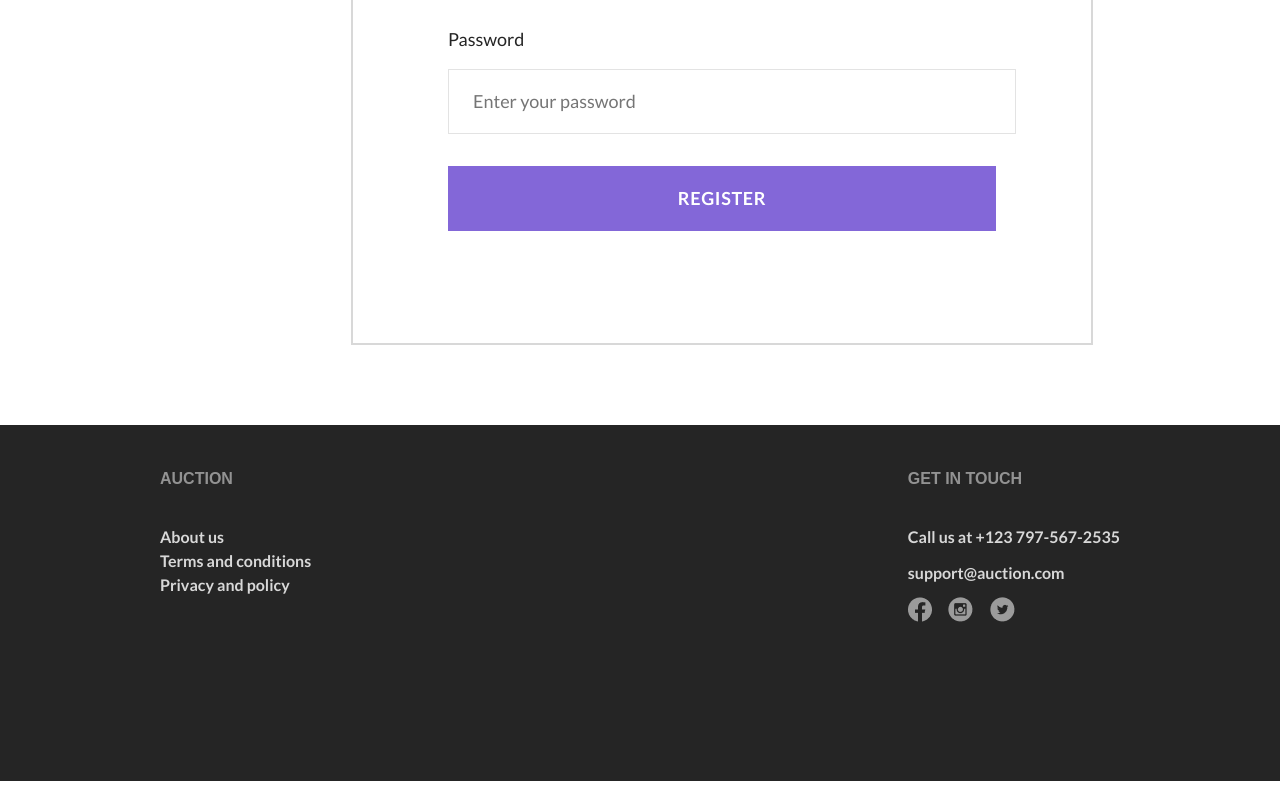
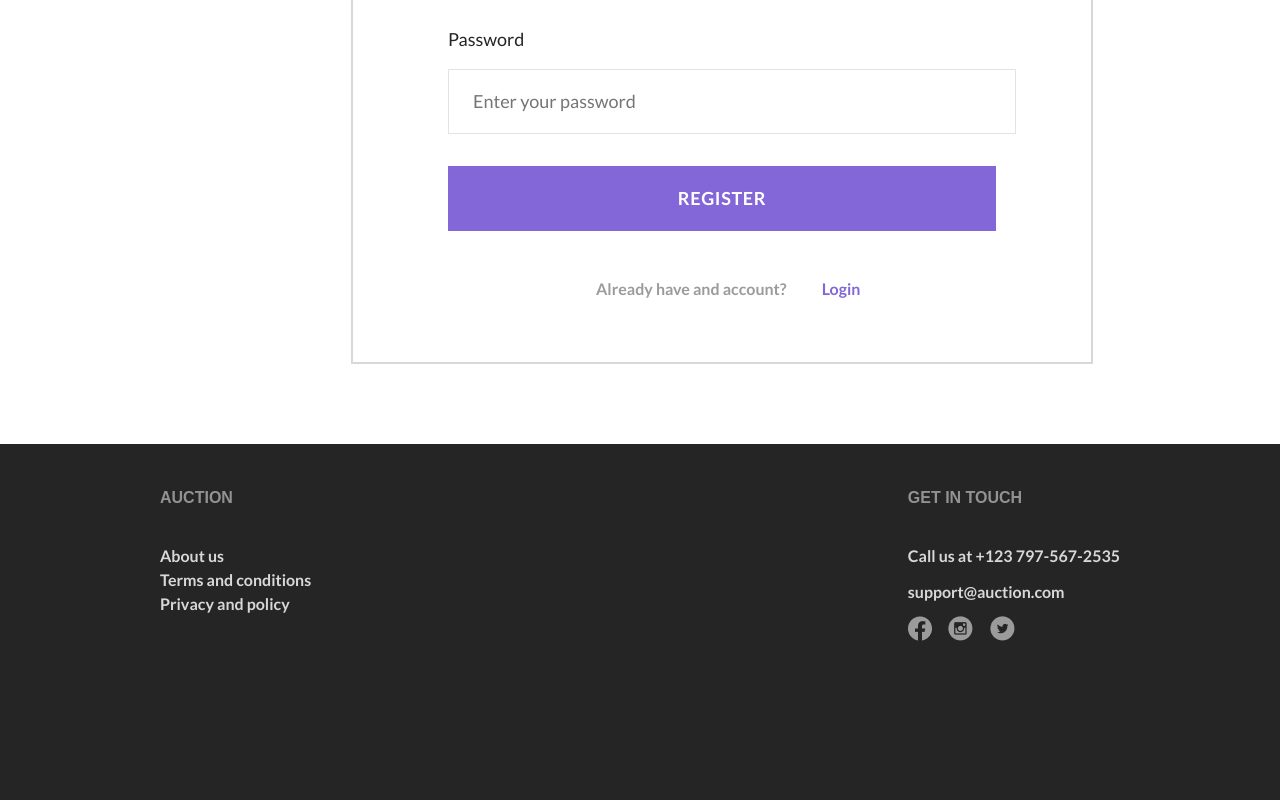
Before and after one commit to nalijagic1/AuctionApp2022, a React (Create React App) app in the folder frontend/: page /register in a window 1280 px wide. Shown: the part 710-1510 px from the top of the page. Built offline with nearby package versions, Linux system fonts and the light colour scheme.

Commit message:
Implement validation in log in

```diff
--- a/frontend/package.json
+++ b/frontend/package.json
@@ -15,6 +15,7 @@
     "moment": "^2.29.4",
     "react": "^18.2.0",
     "react-bootstrap": "^2.4.0",
+    "react-cool-form": "^0.4.1",
     "react-dom": "^18.2.0",
     "react-helmet": "^6.1.0",
     "react-icons": "^4.4.0",
--- a/frontend/src/components/button/button.js
+++ b/frontend/src/components/button/button.js
@@ -5,7 +5,7 @@ function Button({lable, icon, onClick}) {
     const userManagment = lable.toLowerCase().includes("explore") ? "":" userManagment"
     return (
         <div className="button">
-            <button type = "button" className={lable.toLowerCase().includes("bid") ? 'bidding' : `purpleButton${userManagment}`}
+            <button type ="button" className={lable.toLowerCase().includes("bid") ? 'bidding' : `purpleButton${userManagment}`}
                     onClick={onClick}>{lable.toUpperCase()}
                 {icon &&
                 <img src={icon} alt=""></img>
--- a/frontend/src/components/field/field.css
+++ b/frontend/src/components/field/field.css
@@ -38,3 +38,8 @@
     line-height: 27px;
     color: #252525;
 }
+.field p{
+    margin-top: -30px;
+    margin-bottom: 32px;
+    color: red;
+}
--- a/frontend/src/components/field/field.js
+++ b/frontend/src/components/field/field.js
@@ -1,12 +1,12 @@
-import React from 'react';
+import {React} from 'react';
 import './field.css'
 
-function Field({placeHolder,fieldClass,label,type,id,onKeyUp}) {
-
+function Field({placeHolder,fieldClass,label,type,id,onKeyUp,error}) {
     return (
         <div className="field">
             {label && <label>{label}</label>}
-            <input type={type} className={fieldClass} id={id} placeholder={placeHolder} onKeyUp ={onKeyUp}></input>
+            <input type={type} className={fieldClass} id={id} name={id} placeholder={placeHolder} onKeyUp ={onKeyUp}></input>
+            {error && <p>{error}</p>}
         </div>
     );
 }
--- a/frontend/src/pages/logIn/logIn.js
+++ b/frontend/src/pages/logIn/logIn.js
@@ -9,6 +9,7 @@ function LogIn() {
     let navigate = useNavigate();
     const [email,setEmail] = useState();
     const [password,setPassword] = useState();
+    const [error,setError] = useState({email:"",password:""})
     function logIntoAccount(){
         personService.logIn(email,password).then((response)=>{
             if(localStorage.getItem('user')){
@@ -22,16 +23,22 @@ function LogIn() {
     }
     function formValidation(){
         let valid = true;
+        let errorMessages = {email:"",password:""}
         if(!email){
-            console.log("Email addres is requered!")
+            errorMessages.email = "Email is requered!"
             valid = false;
         }else{
             const expression = /(?!.*\.{2})^([a-z\d!#$%&'*+\-\/=?^_`{|}~\u00A0-\uD7FF\uF900-\uFDCF\uFDF0-\uFFEF]+(\.[a-z\d!#$%&'*+\-\/=?^_`{|}~\u00A0-\uD7FF\uF900-\uFDCF\uFDF0-\uFFEF]+)*|"((([\t]*\r\n)?[\t]+)?([\x01-\x08\x0b\x0c\x0e-\x1f\x7f\x21\x23-\x5b\x5d-\x7e\u00A0-\uD7FF\uF900-\uFDCF\uFDF0-\uFFEF]|\\[\x01-\x09\x0b\x0c\x0d-\x7f\u00A0-\uD7FF\uF900-\uFDCF\uFDF0-\uFFEF]))*(([\t]*\r\n)?[\t]+)?")@(([a-z\d\u00A0-\uD7FF\uF900-\uFDCF\uFDF0-\uFFEF]|[a-z\d\u00A0-\uD7FF\uF900-\uFDCF\uFDF0-\uFFEF][a-z\d\-._~\u00A0-\uD7FF\uF900-\uFDCF\uFDF0-\uFFEF]*[a-z\d\u00A0-\uD7FF\uF900-\uFDCF\uFDF0-\uFFEF])\.)+([a-z\u00A0-\uD7FF\uF900-\uFDCF\uFDF0-\uFFEF]|[a-z\u00A0-\uD7FF\uF900-\uFDCF\uFDF0-\uFFEF][a-z\d\-._~\u00A0-\uD7FF\uF900-\uFDCF\uFDF0-\uFFEF]*[a-z\u00A0-\uD7FF\uF900-\uFDCF\uFDF0-\uFFEF])\.?$/i;
             valid = expression.test(String(email).toLowerCase())
+            if(valid === false){
+              errorMessages.email = "Email format is not valid, please try again!"
+            }
         }
         if(!password){
+            errorMessages.password = "Password is requered!"
             valid = false;
         }
+        setError(errorMessages)
         return valid;
     }
     return (
@@ -40,8 +47,8 @@ function LogIn() {
         <div className="logIn">
            <h5>LOGIN</h5>
                 <form>
-                <Field placeHolder="Enter your email" label="Email"  fieldClass ="loginAndRegisterField"  id="email" type="email" onKeyUp ={e => setEmail(e.target.value)}></Field>
-                <Field placeHolder="Enter your password" label="Password" fieldClass ="loginAndRegisterField"  id="password" type="password"  onKeyUp ={e => setPassword(e.target.value)}></Field>
+                <Field placeHolder="Enter your email" label="Email"  fieldClass ="loginAndRegisterField"  id="email" type="email" onKeyUp ={e => setEmail(e.target.value)} error={error.email}></Field>
+                <Field placeHolder="Enter your password" label="Password" fieldClass ="loginAndRegisterField"  id="password" type="password"  onKeyUp ={e => setPassword(e.target.value)}  error={error.password}></Field>
                 <Button lable="Login" onClick={() => {if(formValidation())logIntoAccount();}}/>
             </form>
            <a>Forgot password?</a>
--- a/frontend/src/pages/registration/registration.css
+++ b/frontend/src/pages/registration/registration.css
@@ -37,5 +37,16 @@
     font-size: 16px;
     line-height: 19px;
     color: #8367D8;
-    margin-left: 306px;
+    margin-left: 32px;
+
 }
+
+.accountLogIn{
+    margin-left: 243px;
+    font-family: 'Lato';
+    font-style: normal;
+    font-weight: 700;
+    font-size: 16px;
+    line-height: 19px;
+    color: #9B9B9B;
+}
--- a/frontend/src/pages/registration/registration.js
+++ b/frontend/src/pages/registration/registration.js
@@ -20,6 +20,9 @@ function Registration() {
                 <Field placeHolder="Enter your password" label="Password" fieldClass ="loginAndRegisterField"  id="password" type="password"  onKeyUp ={e => setPassword(e.target.value)}></Field>
                 <Button lable="Register"/>
             </form>
+            <div className='accountLogIn'>
+                Already have and account? <a href='/login'>Login</a>
+            </div>
 
         </div>
         </div>
```
Also changed, not shown: 1 other file (tests, documents, lock files or other folders).
